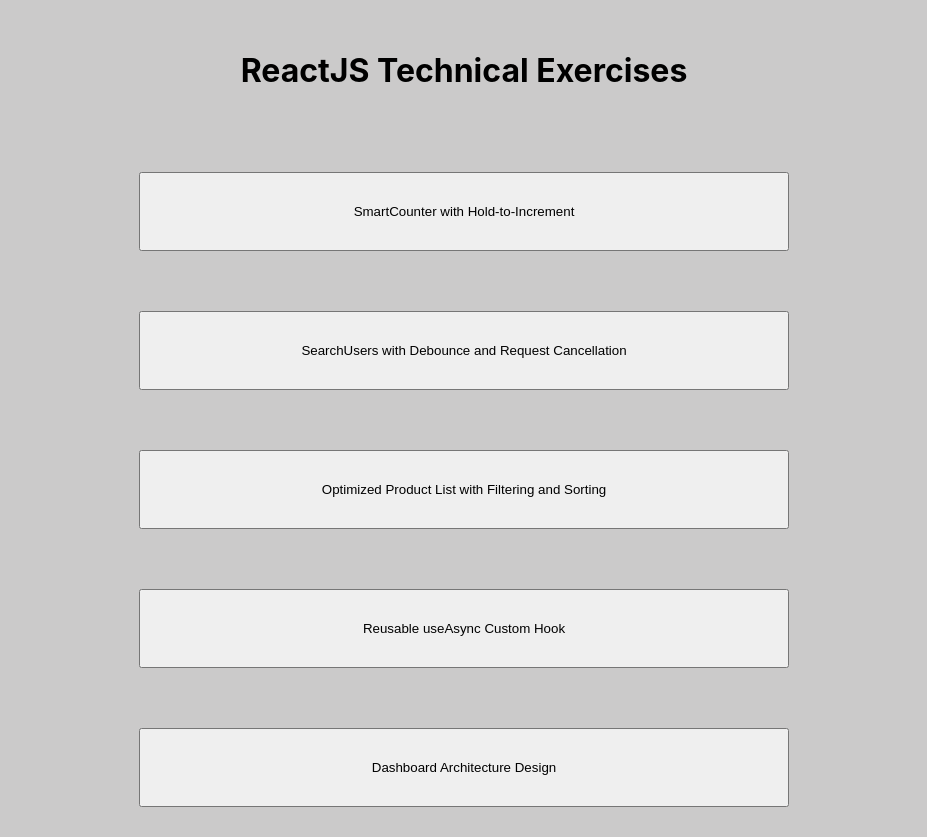
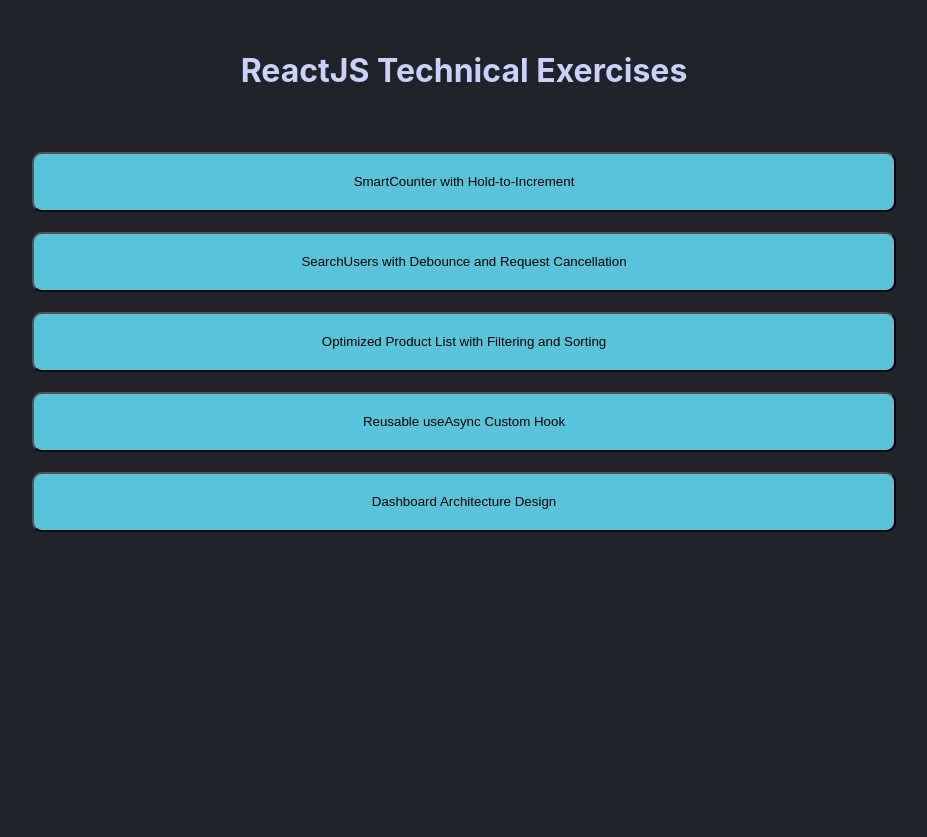
Before and after one commit to JCarlosRom97/guide-react-js, a React (Create React App) app: page / in a window 1280 px wide. Shown: the whole page, without its empty margins (176-1103 px from the left). After the commit the page ends 800 px from the top, so only its background shows below. Built offline with nearby package versions, Linux system fonts and the light colour scheme.

Commit message:
Home css improve.

```diff
--- a/src/App.css
+++ b/src/App.css
@@ -5,7 +5,7 @@
     sans-serif;
   -webkit-font-smoothing: antialiased;
   -moz-osx-font-smoothing: grayscale;
-  background-color: #cbcaca;
+  background-color: #20232a;
 }
 
 code {
--- a/src/components/ExercisesList/ButtonList.css
+++ b/src/components/ExercisesList/ButtonList.css
@@ -1,8 +1,11 @@
-.buttonExercise{
-    width: 650px;
-    padding: 30px 0px 30px 0px;
-    margin: 30px;
-};
+.buttonExercise {
+  padding: 10px 20px;       /* vertical | horizontal */
+  margin: 10px;
+  background-color: #58c4dc;
+  border-radius: 10px;
+  width: 80%;
+  height: 60px;
+}
 
 button:hover{
     cursor: pointer;
--- a/src/components/Layout/Header/Header.css
+++ b/src/components/Layout/Header/Header.css
@@ -1,8 +1,9 @@
 .header{
     padding: 30px;
+    color: rgb(251, 251, 251);
 }
 
-h1:hover{
-    color: rgb(72, 72, 72);
+.header:hover{
+    color: rgb(202, 209, 250);
     cursor: pointer;
 }
```
